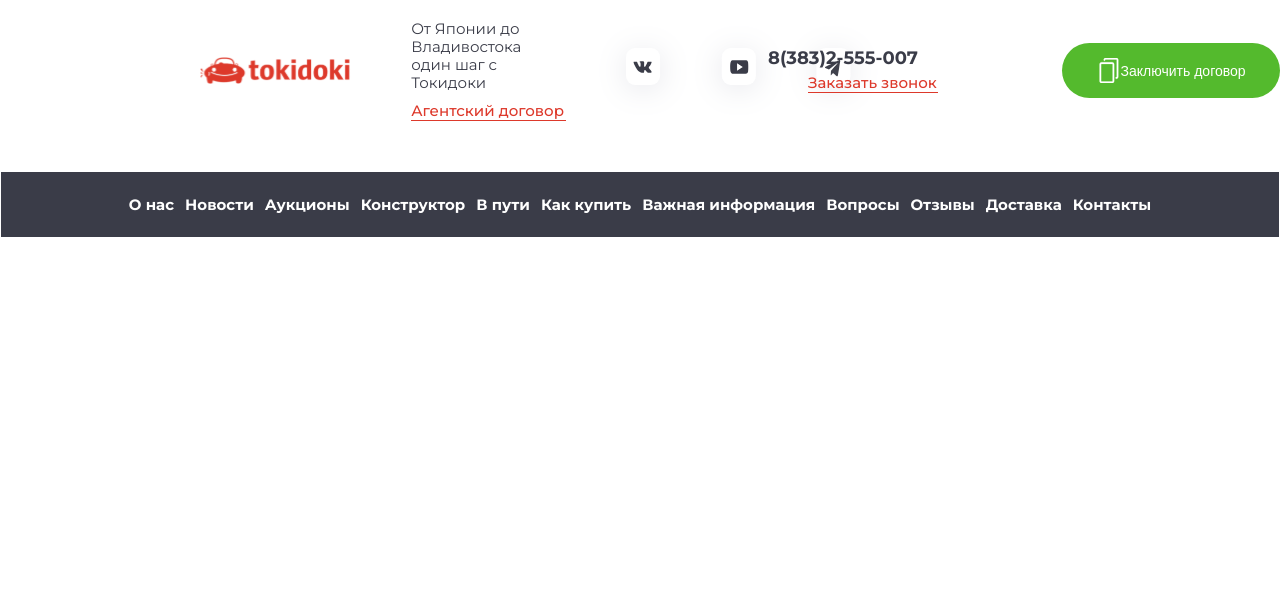
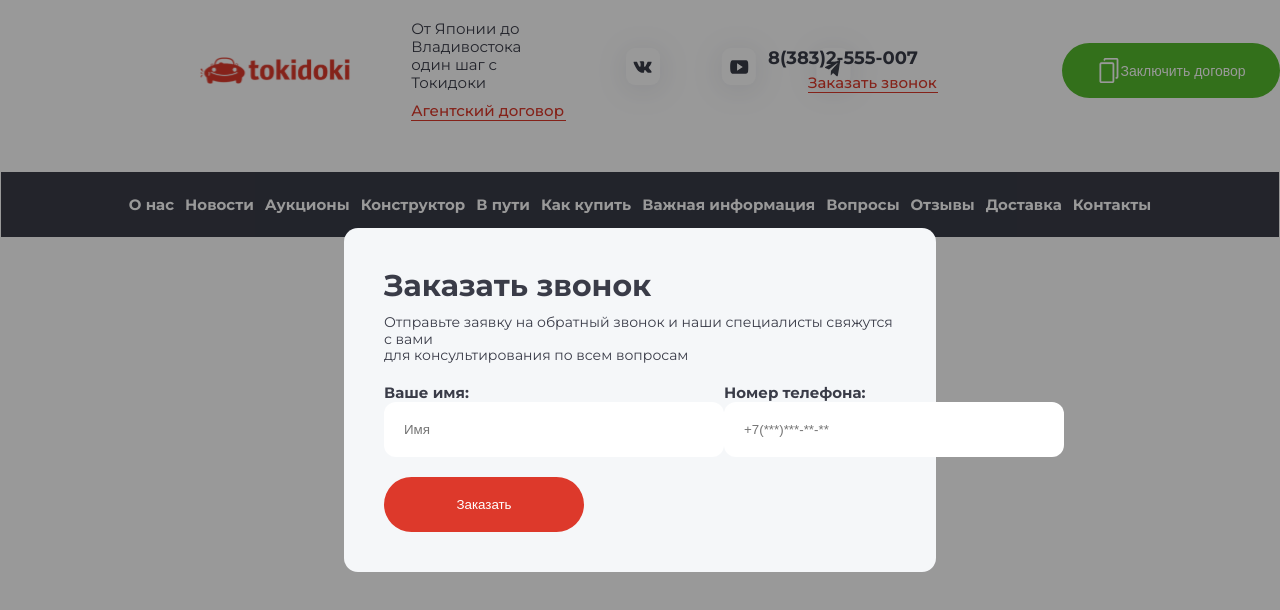
Before and after one commit to ManGroovia/toki-doki, a Next.js app: page / in a window 1280 px wide. Both pictures are taken after a click on the item "Заказать звонок". Shown: the top 610 px of the page. Built offline with nearby package versions, Linux system fonts and the light colour scheme.

Commit message:
added modal window

```diff
--- a/components/Header.tsx
+++ b/components/Header.tsx
@@ -1,6 +1,11 @@
+import Modal from "./Modal";
+import React from 'react'
 const Header = () => {
+  const [modalIsOpen, setModalIsOpen] = React.useState<boolean>(false);
+  const onCloseModal = () => setModalIsOpen(false);
   return (
     <div className="header">
+      <Modal active={modalIsOpen} onClose={onCloseModal}></Modal>
       <div className="right">
         <div className="logo">
           <img src="icons/logo.svg" alt="logo" />
@@ -18,7 +23,7 @@ const Header = () => {
       <div className="left">
         <div className="contact">
           <a href="#">8(383)2-555-007</a>
-          <li>Заказать звонок</li>
+          <li onClick={()=> setModalIsOpen(true)}>Заказать звонок</li>
         </div>
         <button className="topBtn">
         <img src="icons/dogovor.svg" alt="" />
--- /dev/null
+++ b/components/Modal.tsx
@@ -0,0 +1,36 @@
+import React, {PropsWithChildren} from 'react'
+
+interface IModalProps{
+  active: boolean;
+  onClose: () => void;
+}
+
+const Modal = ({active, onClose} : PropsWithChildren<IModalProps>)=>{
+  if (!active){
+    return null;
+  }
+    return(
+        <div className={active ? "modal active" : 'modal'} onClick={onClose}>
+            <div className={active ? "modal-content active" : 'modal-content'} onClick={(event)=> event.stopPropagation()}>
+                <div className="text">
+                    <h3>Заказать звонок</h3>
+                    <p>Отправьте заявку на обратный звонок и наши специалисты свяжутся с вами <br />для консультирования по всем вопросам</p>
+                </div>
+                <div className="forms">
+                    <form action="">
+                        <label htmlFor="name">Ваше имя:</label>
+                        <input type="text" name="name" id="name" placeholder='Имя' />
+                    </form>
+                    <form action="">
+                        <label htmlFor="number">Номер телефона:</label>
+                        <input type="number" name="phone" id="phone" placeholder='+7(***)***-**-**'/>
+                    </form>
+
+                </div>
+                <button className='modalBtn'>Заказать</button>
+            </div>
+        </div>
+    )
+}
+
+export default Modal
--- a/pages/index.tsx
+++ b/pages/index.tsx
@@ -1,9 +1,15 @@
 import Header from '@/components/Header'
 import HeaderLink from '@/components/HeaderLink';
+import { Carousel } from 'react-responsive-carousel';
+import 'react-responsive-carousel/lib/styles/carousel.min.css';
+
+import React from 'react'
 const MainPage = () => {
+
   return (
     <>
       <Header></Header>
+
       <HeaderLink></HeaderLink>
     </>
   );
--- /dev/null
+++ b/styles/modules/_header.min.css
@@ -0,0 +1 @@
+.header{display:flex;flex-direction:row;justify-content:space-around;align-items:center;margin-top:20px}.header .left{display:flex;flex-direction:row;align-items:center;height:100px;width:40%}.header .left .topBtn{display:flex;flex-direction:row;background-color:#54BA2D;border-radius:30px;width:224px;height:55px;border:none;cursor:pointer;align-items:center;justify-content:center;font-size:14px;color:white}.header .left .contact{display:flex;flex-direction:column;margin-right:100px;width:200px}.header .left .contact a{font-size:18px;font-weight:700}.header .left .contact li{color:#dd392b;border-bottom:1px solid #dd392b;white-space:nowrap;width:130px;margin-left:40px;margin-top:5px;font-weight:500;font-size:15px;cursor:pointer}.header .right{display:flex;flex-direction:row;align-items:center;margin-left:200px}.header .right .logo{margin-right:60px}.header .right .icons{display:flex;flex-direction:row}.header .right .icons img{cursor:pointer}.header .right .agent{display:flex;flex-direction:column;margin-right:30px}.header .right .agent p{font-weight:400;font-size:15px}.header .right .agent li{margin-top:10px;color:#dd392b;border-bottom:1px solid #dd392b;width:155px;font-weight:500;font-size:15px;cursor:pointer;white-space:nowrap}
--- /dev/null
+++ b/styles/modules/_modal.css
@@ -0,0 +1,73 @@
+.modal {
+  width: 100%;
+  height: 100vh;
+  background-color: rgba(0, 0, 0, 0.4);
+  position: fixed;
+  left: 0;
+  top: 0;
+  display: flex;
+  align-items: center;
+  justify-content: center;
+}
+
+.modal .modal-content {
+  background-color: #f5f7f9;
+  padding: 40px 40px;
+  width: 40%;
+  border-radius: 14px;
+  display: flex;
+  flex-direction: column;
+}
+
+.modal .modal-content .modalBtn {
+  background-color: #dd392b;
+  color: #ffffff;
+  width: 200px;
+  border-radius: 30px;
+  border: none;
+  margin-top: 20px;
+  padding: 20px;
+  cursor: pointer;
+}
+
+.modal .modal-content .forms {
+  display: flex;
+  flex-direction: row;
+  justify-content: space-between;
+}
+
+.modal .modal-content .forms form {
+  margin-top: 20px;
+  display: flex;
+  flex-direction: column;
+}
+
+.modal .modal-content .forms form label {
+  font-weight: bold;
+}
+
+.modal .modal-content .forms form input::-webkit-outer-spin-button,
+.modal .modal-content .forms form input::-webkit-inner-spin-button {
+  -webkit-appearance: none;
+  margin: 0;
+}
+
+.modal .modal-content .forms form input {
+  width: 300px;
+  padding: 20px;
+  border-radius: 12px;
+  border: none;
+  color: #81828f;
+  outline: none;
+}
+
+.modal .modal-content .text p {
+  font-size: 14px;
+  font-weight: 400;
+  margin-top: 10px;
+}
+
+.modal .modal-content .text h3 {
+  font-size: 30px;
+  font-weight: bold;
+}
--- /dev/null
+++ b/styles/modules/_modal.min.css
@@ -0,0 +1 @@
+.modal{width:100%;height:100vh;background-color:rgba(0,0,0,0.4);position:fixed;left:0;top:0;display:flex;align-items:center;justify-content:center}.modal .modal-content{background-color:#f5f7f9;padding:40px 40px;width:40%;border-radius:14px;display:flex;flex-direction:column}.modal .modal-content .modalBtn{background-color:#dd392b;color:#ffffff;width:200px;border-radius:30px;border:none;margin-top:20px;padding:20px;cursor:pointer}.modal .modal-content .forms{display:flex;flex-direction:row;justify-content:space-between}.modal .modal-content .forms form{margin-top:20px;display:flex;flex-direction:column}.modal .modal-content .forms form label{font-weight:bold}.modal .modal-content .forms form input::-webkit-outer-spin-button,.modal .modal-content .forms form input::-webkit-inner-spin-button{-webkit-appearance:none;margin:0}.modal .modal-content .forms form input{width:300px;padding:20px;border-radius:12px;border:none;color:#81828f;outline:none}.modal .modal-content .text p{font-size:14px;font-weight:400;margin-top:10px}.modal .modal-content .text h3{font-size:30px;font-weight:bold}
--- /dev/null
+++ b/styles/modules/_modal.scss
@@ -0,0 +1,78 @@
+.modal {
+  width: 100%;
+  height: 100vh;
+  background-color: rgba(0, 0, 0, 0.4);
+  position: fixed;
+  left: 0;
+  top: 0;
+  display: flex;
+  align-items: center;
+  justify-content: center;
+
+
+  .modal-content {
+    background-color: #f5f7f9;
+    padding: 40px 40px;
+    width: 40%;
+    border-radius: 14px;
+    display: flex;
+    flex-direction: column;
+
+    .modalBtn {
+      background-color: #dd392b;
+      color: #ffffff;
+      width: 200px;
+      border-radius: 30px;
+      border: none;
+      margin-top: 20px;
+      padding: 20px;
+      cursor: pointer;
+    }
+    .forms {
+      display: flex;
+      flex-direction: row;
+      justify-content: space-between;
+      form {
+        label {
+          font-weight: bold;
+        }
+        margin-top: 20px;
+        display: flex;
+        flex-direction: column;
+        input::-webkit-outer-spin-button,
+        input::-webkit-inner-spin-button {
+          -webkit-appearance: none;
+          margin: 0;
+        }
+        input {
+          width: 300px;
+          padding: 20px;
+          border-radius: 12px;
+          border: none;
+          color: #81828f;
+          outline: none;
+        }
+      }
+    }
+    .text {
+      p {
+        font-size: 14px;
+        font-weight: 400;
+        margin-top: 10px;
+      }
+      h3 {
+        font-size: 30px;
+        font-weight: bold;
+      }
+    }
+  }
+}
+
+.modal.active {
+
+
+
+}
+.modal-content.active{
+
+}
--- a/styles/style.css
+++ b/styles/style.css
@@ -1,3 +1,4 @@
 @use "./base/base";
 @use "./modules/header";
 @use "./modules/headerlinks";
+@use "./modules/modal";
--- a/styles/style.min.css
+++ b/styles/style.min.css
@@ -1 +1 @@
-@use "./base/base";@use "./modules/header";@use "./modules/headerlinks"
+@use "./base/base";@use "./modules/header";@use "./modules/headerlinks";@use "./modules/modal"
--- a/styles/style.scss
+++ b/styles/style.scss
@@ -4,3 +4,5 @@
 
 
 @use "./modules/headerlinks";
+
+@use "./modules/modal";
```
Also changed, not shown: package.json (+4 -3 lines), styles/modules/_header.css (added, +96 -0 lines), 2 other files (tests, documents, lock files or other folders).
